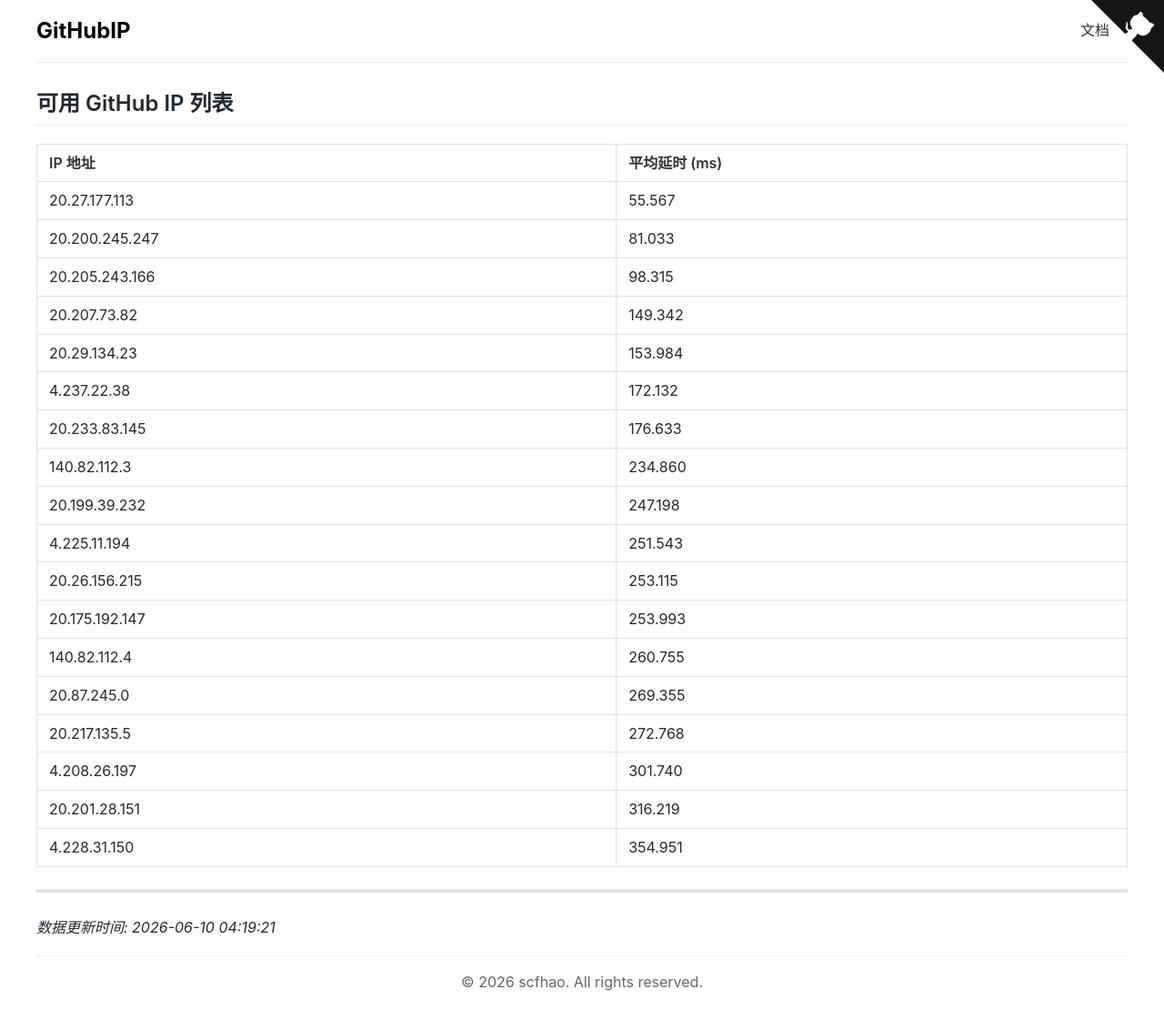
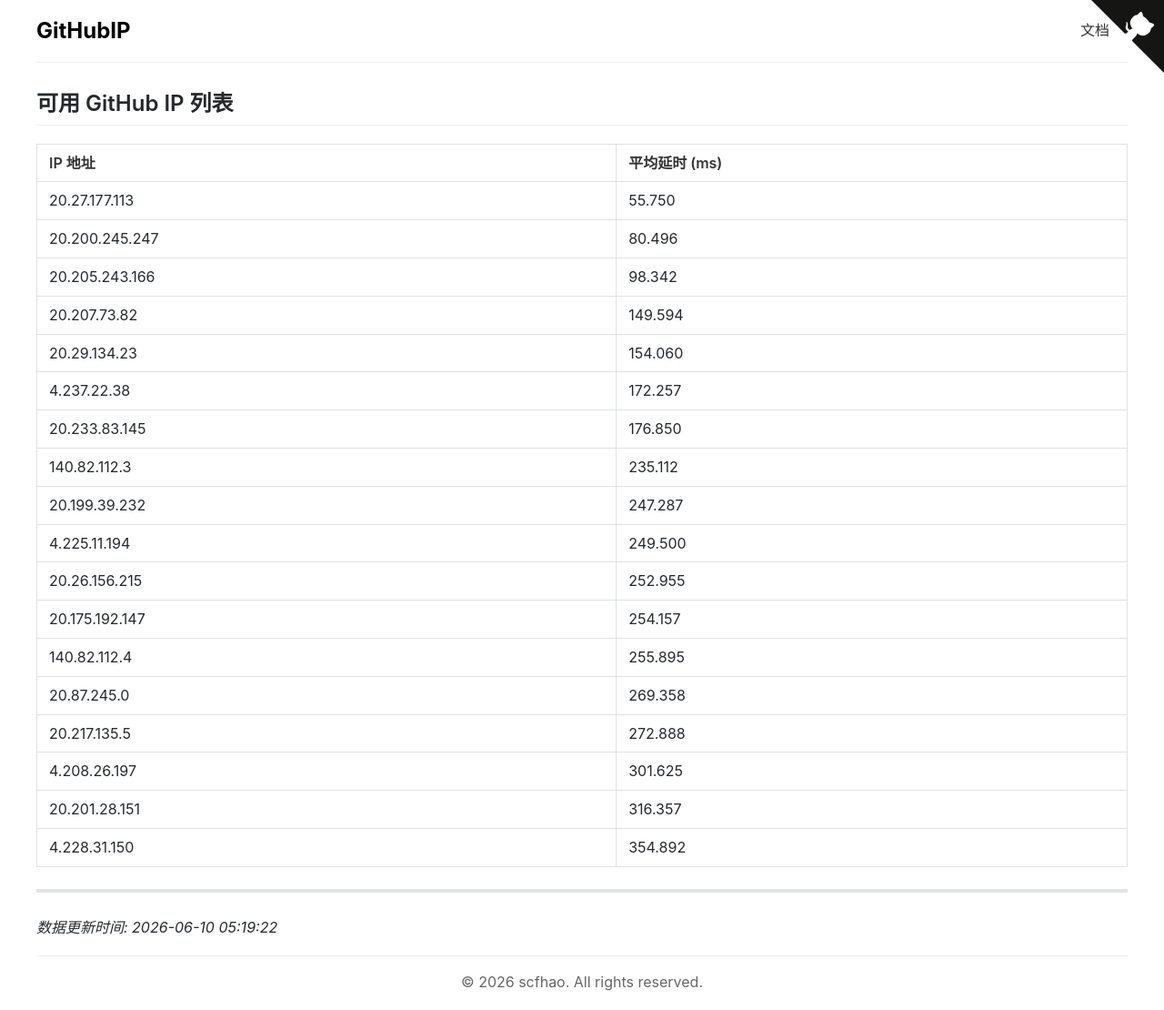
Before and after one commit to scfhao/GitHubIP, a Jekyll site: the page built from index.md, in a window 1280 px wide. Shown: the whole page at 91% size. Built offline with Jekyll 4.4.1, drawn with Linux system fonts in a browser that asks for light colours.

Commit message:
自动脚本执行 - 2026-06-10 05:19:22

```diff
--- a/index.md
+++ b/index.md
@@ -1,32 +1,32 @@
 ---
 layout: home
 title: GitHub IP 列表
-date: 2026-06-10 04:19:21
+date: 2026-06-10 05:19:22
 ---
 
 ## 可用 GitHub IP 列表
 
 | IP 地址 | 平均延时 (ms) |
 |---------|--------------|
-| 20.27.177.113 | 55.567 |
-| 20.200.245.247 | 81.033 |
-| 20.205.243.166 | 98.315 |
-| 20.207.73.82 | 149.342 |
-| 20.29.134.23 | 153.984 |
-| 4.237.22.38 | 172.132 |
-| 20.233.83.145 | 176.633 |
-| 140.82.112.3 | 234.860 |
-| 20.199.39.232 | 247.198 |
-| 4.225.11.194 | 251.543 |
-| 20.26.156.215 | 253.115 |
-| 20.175.192.147 | 253.993 |
-| 140.82.112.4 | 260.755 |
-| 20.87.245.0 | 269.355 |
-| 20.217.135.5 | 272.768 |
-| 4.208.26.197 | 301.740 |
-| 20.201.28.151 | 316.219 |
-| 4.228.31.150 | 354.951 |
+| 20.27.177.113 | 55.750 |
+| 20.200.245.247 | 80.496 |
+| 20.205.243.166 | 98.342 |
+| 20.207.73.82 | 149.594 |
+| 20.29.134.23 | 154.060 |
+| 4.237.22.38 | 172.257 |
+| 20.233.83.145 | 176.850 |
+| 140.82.112.3 | 235.112 |
+| 20.199.39.232 | 247.287 |
+| 4.225.11.194 | 249.500 |
+| 20.26.156.215 | 252.955 |
+| 20.175.192.147 | 254.157 |
+| 140.82.112.4 | 255.895 |
+| 20.87.245.0 | 269.358 |
+| 20.217.135.5 | 272.888 |
+| 4.208.26.197 | 301.625 |
+| 20.201.28.151 | 316.357 |
+| 4.228.31.150 | 354.892 |
 
 ---
 
-*数据更新时间: 2026-06-10 04:19:21*
+*数据更新时间: 2026-06-10 05:19:22*
```
